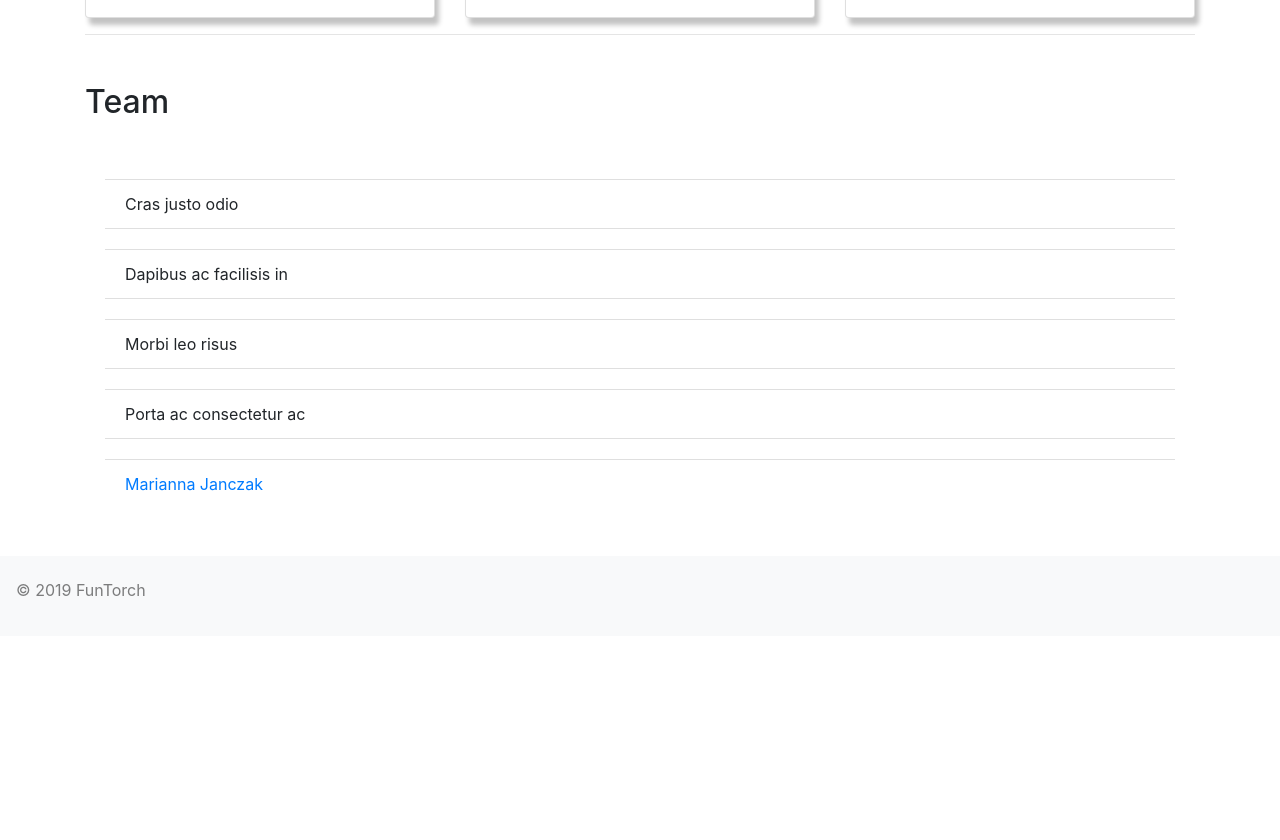
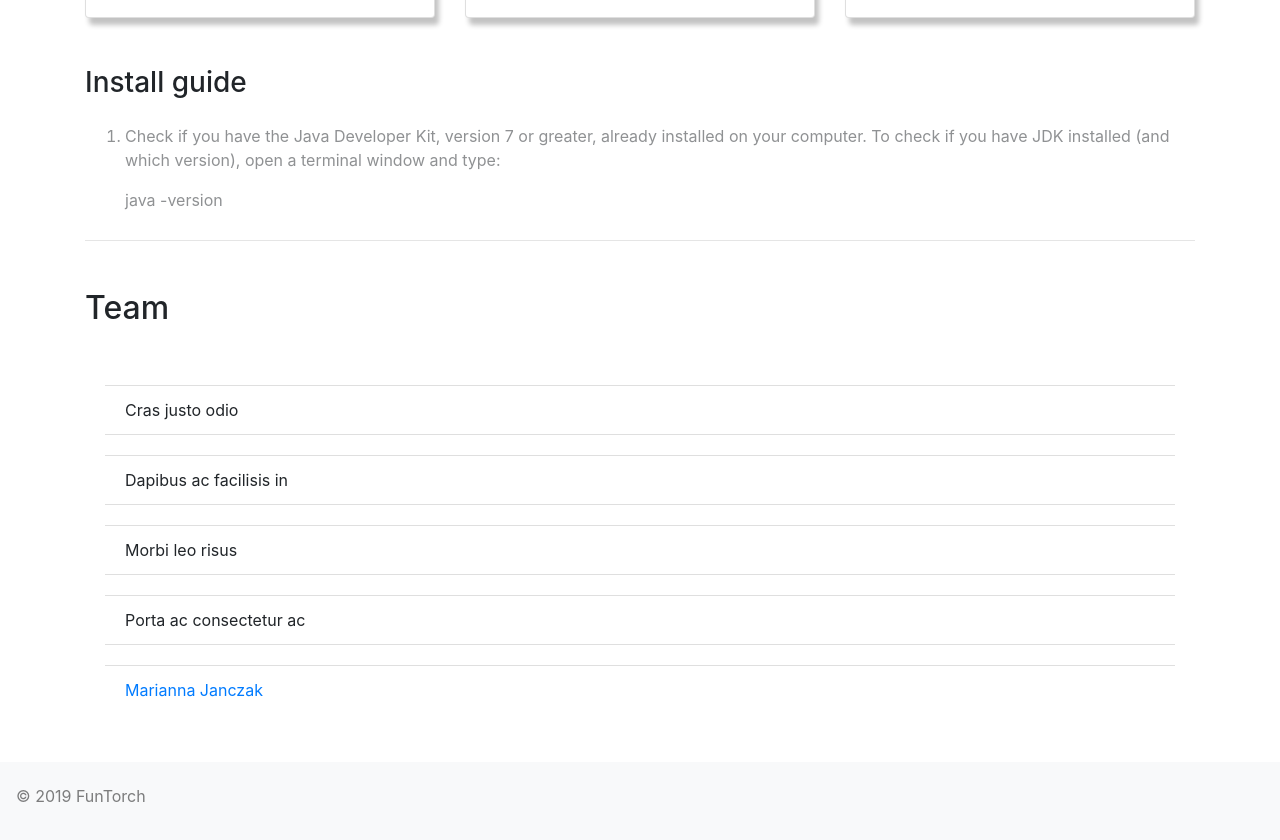
Before and after one commit to MariannaJan/funtorchSignLanguage, a plain HTML site: page index.html in a window 1280 px wide. Shown: the part 1826-2666 px from the top of the page. Before the commit the page ends 2462 px from the top, so only its background shows below. Drawn offline with nearby package versions, Linux system fonts and the light colour scheme.

Commit message:
added installation guide

```diff
--- a/funtorch.css
+++ b/funtorch.css
@@ -41,7 +41,7 @@ body {
 }
 
 .desc {
-  text-indent: 50px;
+  text-indent: 20px;
   margin: 1em 0;
   ;
 }
@@ -50,6 +50,18 @@ body {
   box-shadow: 4px 7px 5px 0px rgba(0, 0, 0, 0.24);
 }
 
+.install {
+  transition: all .5s ease-in-out;
+  max-height: 100px;
+  overflow: hidden;
+  opacity:0.5;
+}
+
+.install:hover {
+  max-height: 1000px;
+  opacity: 1;
+}
+
 #footer {
   padding-bottom: 20px;
   height: 80px;
--- a/index.html
+++ b/index.html
@@ -108,6 +108,81 @@
         </div>
       </div>
     </div>
+    <h3 class="mt-5 mb-4">Install guide</h3>
+    <ol class="install">
+      <li>
+        <p>
+          Check if you have the Java Developer Kit, version 7 or greater, already installed on your computer. To check
+          if you have JDK installed (and which version), open a terminal window and type:
+        </p>
+        <p>
+          java -version
+        </p>
+        <p>If the JDK is not available, or the version is lower than 7, download it <a href="https://www.oracle.com/technetwork/java/javase/downloads/index.html">here</a>.
+        </p>
+      </li>
+      <li>
+        <p>
+
+              Download Android Studio.
+
+        </p>
+        <p>
+            <a href="https://developer.android.com/studio/?utm_source=udacity&utm_medium=course&utm_campaign=android_basics">This</a>
+          page will automatically detect your operating system. Accept the terms and conditions to start the
+          download. Double-click the downloaded file and follow all the prompts. After finishing the install, the Setup
+          Wizard will download and install some additional components. Be patient, this might take some time depending
+          on your internet speed.
+        </p>
+      </li>
+      <li>
+        <p>
+          At the start up of Android Studio, click Check Out project from Version Control, pick GIT and paste GitHub
+          URL for the project
+        </p>
+        <p>
+          https://github.com/forfireonly/SignLanguage
+        </p>
+      </li>
+      <li>
+        <p>
+            Connect your phone to your computer with a USB cable. If you're using Windows, you might need to install the appropriate USB driver for your device.
+        </p>
+      </li>
+      <li>
+        <p>
+            Enable USB debugging in the Developer options as follows. First, you must enable the developer options:
+            <ul>
+              <li>
+                  Open the Settings app.
+              </li>
+              <li>
+                  (Only on Android 8.0 or higher) Select System.
+              </li>
+              <li>
+                  Scroll to the bottom and select About phone.
+              </li>
+              <li>
+                  Scroll to the bottom and tap Build number 7 times.
+              </li>
+              <li>
+                  Return to the previous screen to find Developer options near the bottom.
+              </li>
+              <li>
+                  Open Developer options, and then scroll down to find and enable USB debugging.
+              </li>
+            </ul>
+        </p>
+      </li>
+      <li>
+        <p>
+            Run the app on your phone as follows:
+        </p>
+        <p>
+            In Android Studio, click the app module in the Project window and then select Run > Run In the Select Deployment Target window, select your phone, and click OK.
+        </p>
+      </li>
+    </ol>
     <hr>
     </hr>
     <div>
@@ -120,11 +195,6 @@
         <li class="list-group-item grow"><a href="https://www.linkedin.com/in/mariannajanczak/">Marianna Janczak</a></li>
       </ul>
     </div>
-    <div class="container-fluid bg-grey">
-      <div class="row">
-
-      </div>
-    </div>
   </div>
   <nav class="navbar navbar-light bg-light" id="footer">
     <span class="navbar-text">
```
Lines whose indentation alone changed are shown as unchanged.
